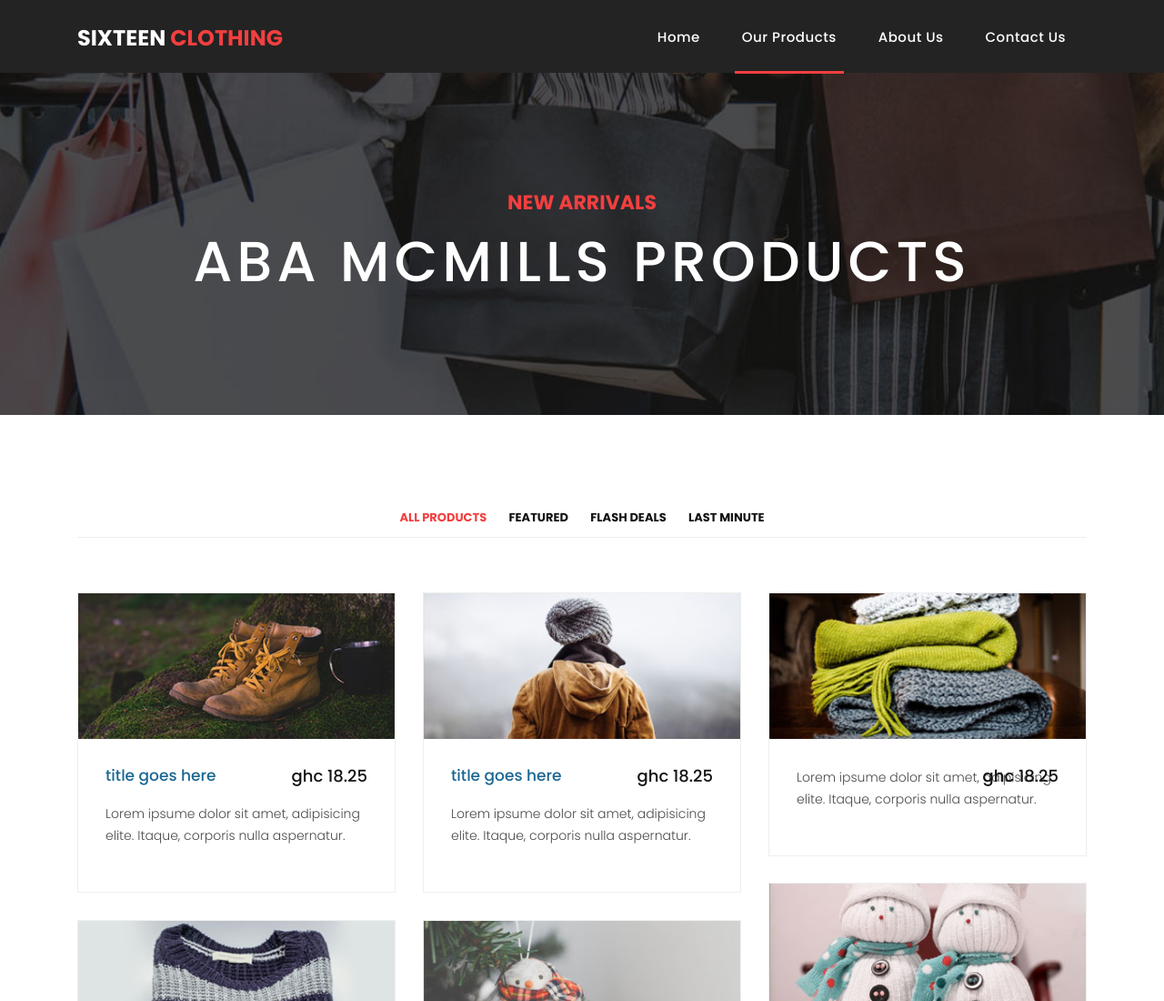
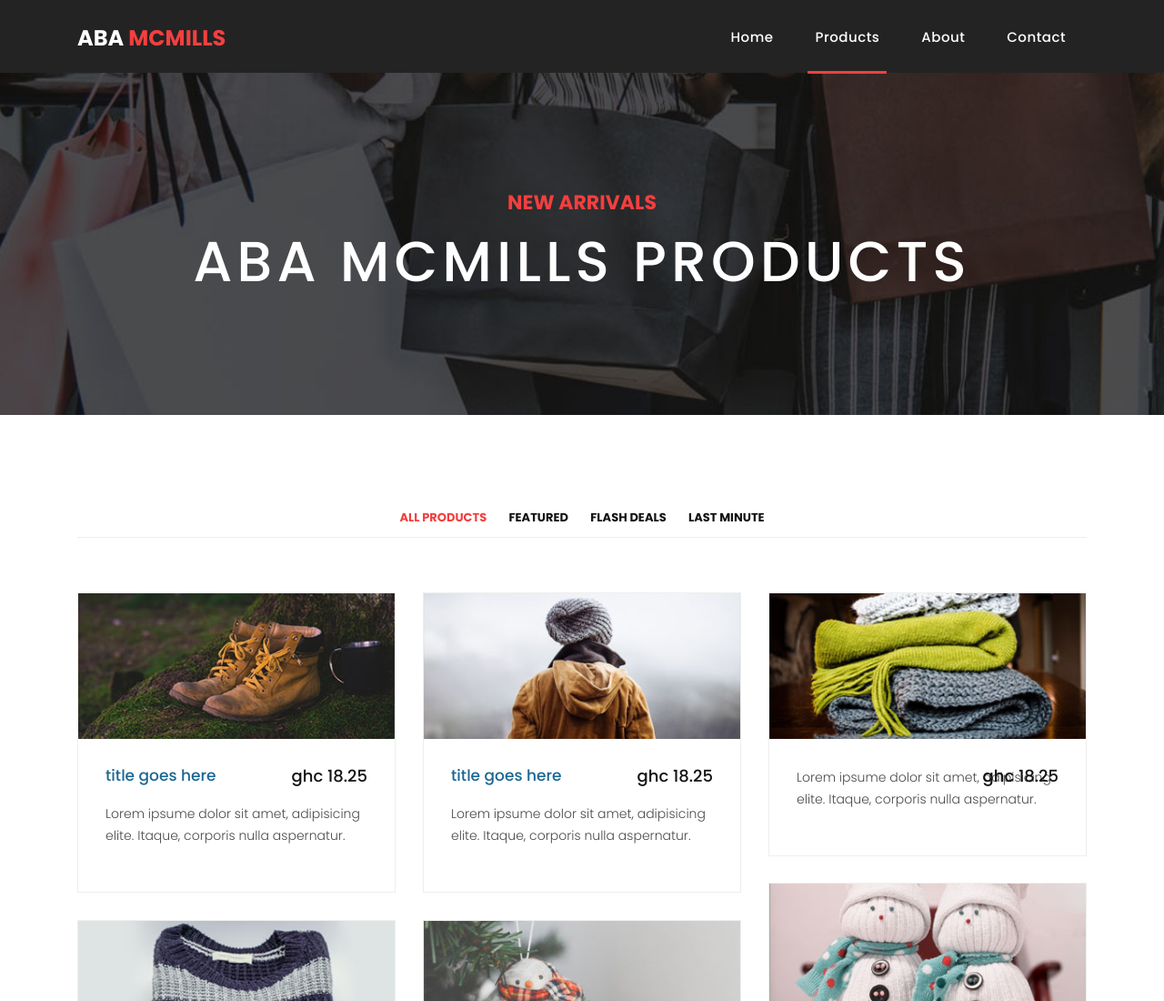
Before and after one commit to abamcmills/abamcmills.github.io, a plain HTML site: page products.html in a window 1280 px wide. Shown: the top 1100 px of the page at 91% size. Drawn offline with Linux system fonts and the light colour scheme.

Commit message:
minor edits

```diff
--- a/products.html
+++ b/products.html
@@ -44,25 +44,25 @@ https://templatemo.com/tm-546-sixteen-clothing
     <header class="">
       <nav class="navbar navbar-expand-lg">
         <div class="container">
-          <a class="navbar-brand" href="index.html"><h2>Sixteen <em>Clothing</em></h2></a>
+          <a class="navbar-brand" href="index.html"><h2>aba <em>mcmills</em></h2></a>
           <button class="navbar-toggler" type="button" data-toggle="collapse" data-target="#navbarResponsive" aria-controls="navbarResponsive" aria-expanded="false" aria-label="Toggle navigation">
             <span class="navbar-toggler-icon"></span>
           </button>
           <div class="collapse navbar-collapse" id="navbarResponsive">
             <ul class="navbar-nav ml-auto">
               <li class="nav-item">
-                <a class="nav-link" href="index.html">Home
+                <a class="nav-link" href="index.html">home
                   <span class="sr-only">(current)</span>
                 </a>
               </li>
               <li class="nav-item active">
-                <a class="nav-link" href="products.html">Our Products</a>
+                <a class="nav-link" href="products.html">products</a>
               </li>
               <li class="nav-item">
-                <a class="nav-link" href="about.html">About Us</a>
+                <a class="nav-link" href="about.html">about</a>
               </li>
               <li class="nav-item">
-                <a class="nav-link" href="contact.html">Contact Us</a>
+                <a class="nav-link" href="contact.html">contact</a>
               </li>
             </ul>
           </div>
```
Also changed, not shown: about.html (+4 -4 lines), contact.html (+1 -1 lines).
